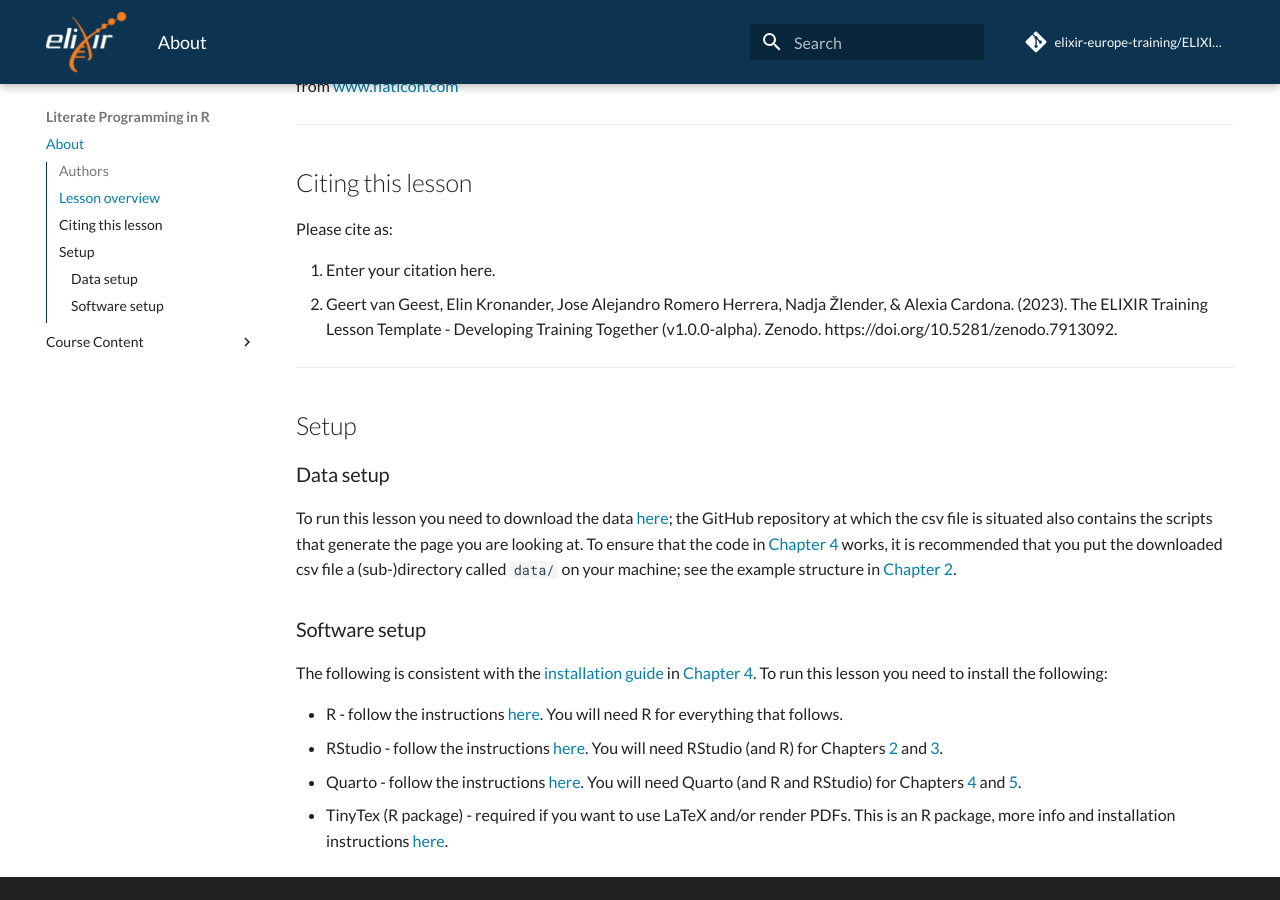
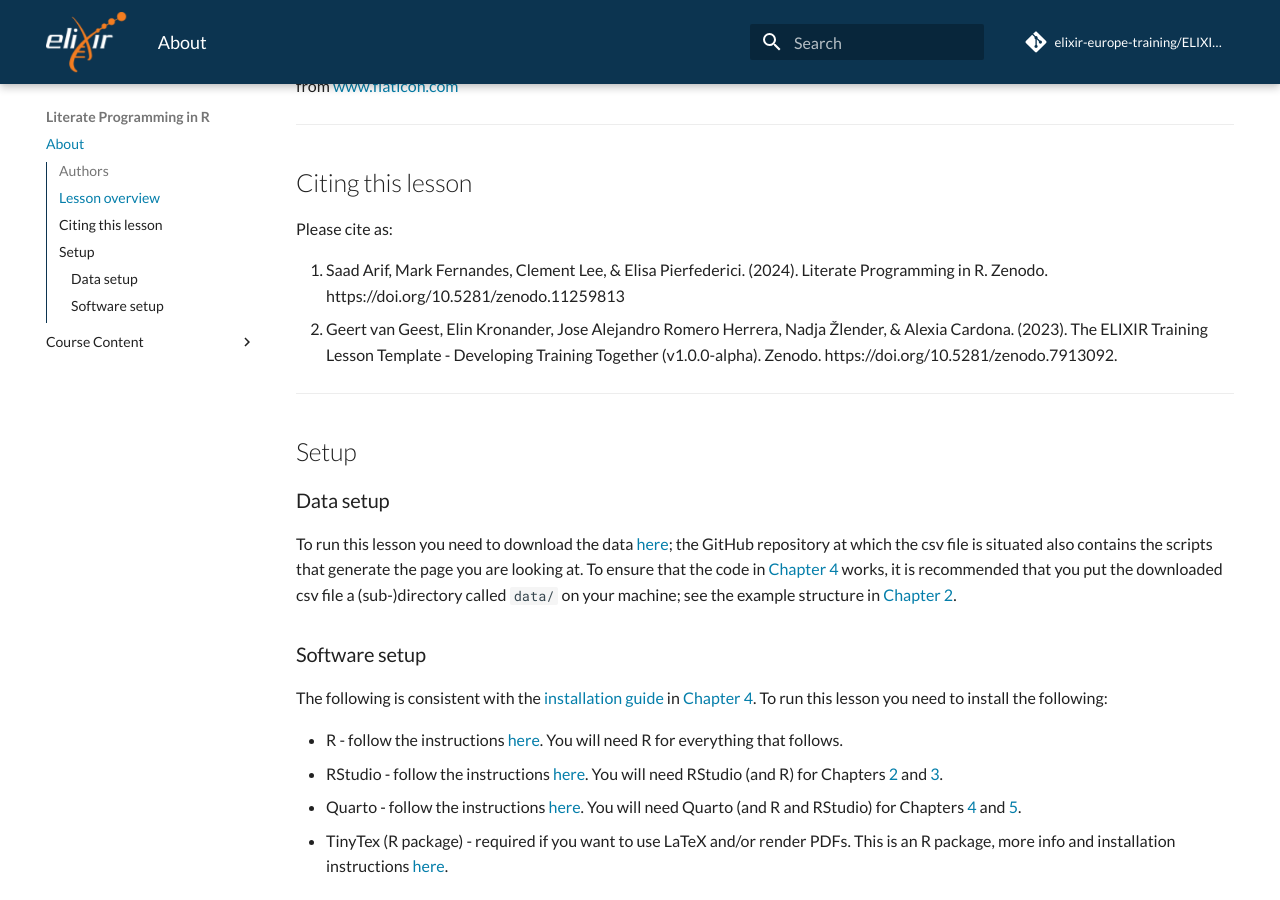
Before and after one commit to elixir-europe-training/ELIXIR-TrP-LiterateProgrammingR-CodeRep, an MkDocs documentation site: the page built from docs/index.md, in a window 1280 px wide and 900 px high, scrolled down 1031 px. Built offline with MkDocs 1.6.1 and Material for MkDocs 9.7.7, drawn with Linux system fonts in a browser that asks for light colours; comment, search, counter and statistics services are not loaded.

Commit message:
Update index.md
add lesson citation

```diff
--- a/docs/index.md
+++ b/docs/index.md
@@ -53,7 +53,7 @@ Greek Mythology icons made by [max.icons](https://www.flaticon.com/authors/maxic
 
 Please cite as:
 
-  1. Enter your citation here.
+  1. Saad Arif, Mark Fernandes, Clement Lee, & Elisa Pierfederici. (2024). Literate Programming in R. Zenodo. https://doi.org/10.5281/zenodo.11259813
   2. Geert van Geest, Elin Kronander, Jose Alejandro Romero Herrera, Nadja Žlender, & Alexia Cardona. (2023). The ELIXIR Training Lesson Template - Developing Training Together (v1.0.0-alpha). Zenodo. https://doi.org/10.5281/zenodo.7913092.
 
 ---
```
